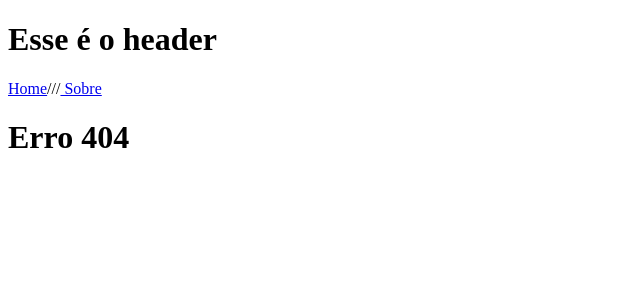
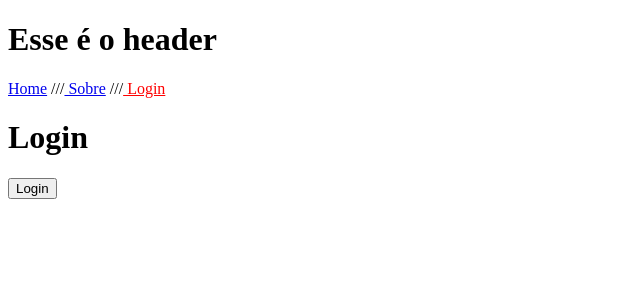
Before and after one commit to Daniel-san8/reactPassos2, a React (Create React App) app in the folder atividade12/meuapp12/: page /login in a window 1280 px wide. Before the commit this address had no page. Shown: the top 300 px of the page, without its empty margins (0-640 px from the left). Built offline with nearby package versions, Linux system fonts and the light colour scheme.

Commit message:
useNavigate

```diff
--- a/atividade12/meuapp12/src/App.js
+++ b/atividade12/meuapp12/src/App.js
@@ -4,6 +4,7 @@ import Home from "./Home";
 import Sobre from "./Sobre";
 import NaoEncontrada from "./NaoEncontrada";
 import Header from "./Header";
+import Login from "./Login";
 
 function App() {
   return (
@@ -12,6 +13,7 @@ function App() {
       <Routes>
         <Route path="/" element={<Home />} />
         <Route path="sobre" element={<Sobre />} />
+        <Route path="login" element={<Login />} />
         <Route path="*" element={<NaoEncontrada />} />
       </Routes>
     </BrowserRouter>
--- a/atividade12/meuapp12/src/Header.js
+++ b/atividade12/meuapp12/src/Header.js
@@ -9,8 +9,10 @@ const Header = () => {
       <NavLink to="/" end>
         {" "}
         Home
-      </NavLink>
-      ///<NavLink to="sobre"> Sobre</NavLink>
+      </NavLink>{" "}
+      ///
+      <NavLink to="sobre"> Sobre</NavLink> ///
+      <NavLink to="login"> Login</NavLink>
     </>
   );
 };
--- /dev/null
+++ b/atividade12/meuapp12/src/Login.js
@@ -0,0 +1,18 @@
+import React from "react";
+import { useNavigate } from "react-router-dom";
+
+const Login = () => {
+  const navigate = useNavigate();
+  function handleClick() {
+    console.log("Fazer login");
+    navigate("/sobre");
+  }
+  return (
+    <div>
+      <h1>Login</h1>
+      <button onClick={handleClick}>Login</button>
+    </div>
+  );
+};
+
+export default Login;
```
